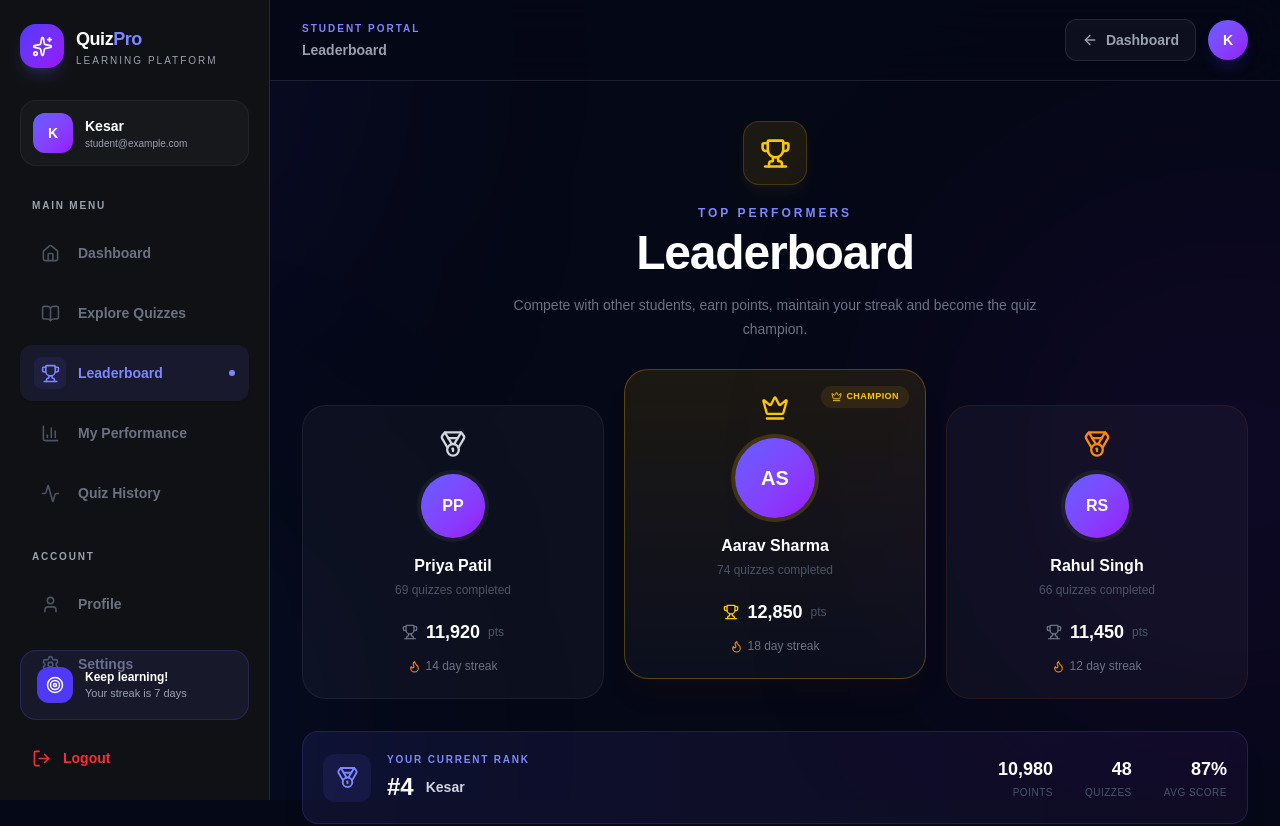
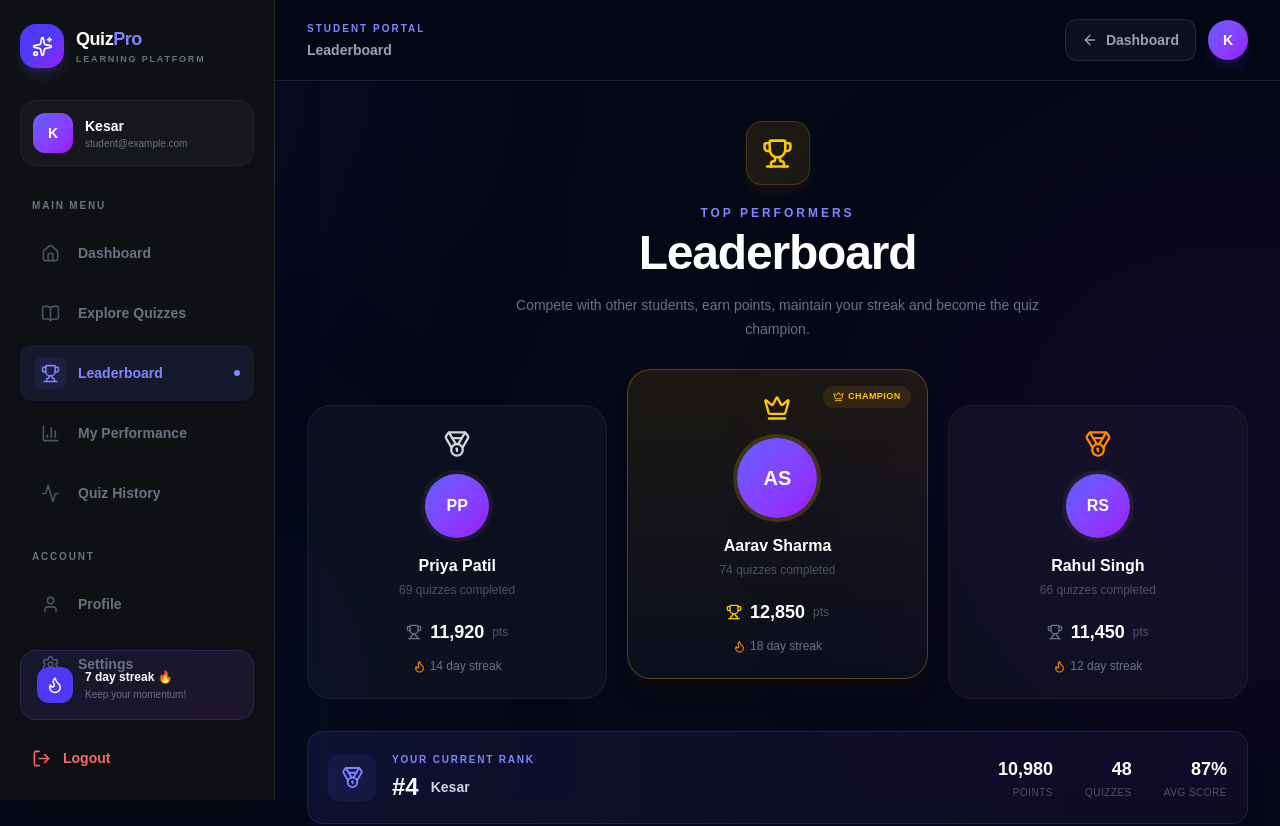
Before and after one commit to Kesarkarale/quize-platform, a Next.js app: page /leaderboard in a window 1280 px wide. Shown: the top 826 px of the page. Built offline with nearby package versions, Linux system fonts and the light colour scheme.

Commit message:
Update page.tsx

```diff
--- a/app/leaderboard/page.tsx
+++ b/app/leaderboard/page.tsx
@@ -2,29 +2,31 @@
 
 import { useEffect, useMemo, useState } from "react";
 import Link from "next/link";
+import { usePathname, useRouter } from "next/navigation";
 
 import {
   ArrowLeft,
   ArrowRight,
   Award,
+  Brain,
+  ChevronDown,
+  Flame,
+  Medal,
+  Search,
+  Trophy,
+  Zap,
+  Crown,
+  LayoutDashboard,
+  BookOpen,
   BarChart3,
-  BookOpen,
-  ChevronDown,
-  Crown,
-  Flame,
+  User,
+  LogOut,
+  Menu,
+  X,
+  Settings,
+  Activity,
+  Sparkles,
   Home,
-  LogOut,
-  Medal,
-  Menu,
-  Search,
-  Settings,
-  Sparkles,
-  Target,
-  Trophy,
-  User,
-  X,
-  Zap,
-  Activity,
 } from "lucide-react";
 
 import { motion, AnimatePresence } from "framer-motion";
@@ -45,7 +47,7 @@ type Player = {
 };
 
 /* =========================================================
-   INITIAL PLAYERS
+   DEMO PLAYERS
 ========================================================= */
 
 const initialPlayers: Player[] = [
@@ -155,10 +157,13 @@ const categories = [
 ];
 
 /* =========================================================
-   PAGE
+   MAIN PAGE
 ========================================================= */
 
 export default function LeaderboardPage() {
+  const pathname = usePathname();
+  const router = useRouter();
+
   const [players, setPlayers] =
     useState<Player[]>(initialPlayers);
 
@@ -173,32 +178,6 @@ export default function LeaderboardPage() {
 
   const [sidebarOpen, setSidebarOpen] =
     useState(false);
-
-  /* =======================================================
-     ACTIVE SIDEBAR MENU
-  ======================================================= */
-
-  const activeMenu = "Leaderboard";
-
-  /* =======================================================
-     NAVIGATION
-  ======================================================= */
-
-  const navigateTo = (href: string) => {
-    setSidebarOpen(false);
-    window.location.href = href;
-  };
-
-  /* =======================================================
-     LOGOUT
-  ======================================================= */
-
-  const handleLogout = () => {
-    localStorage.removeItem("quizResult");
-    localStorage.removeItem("leaderboardResultUpdated");
-
-    window.location.href = "/login";
-  };
 
   /* =======================================================
      PROFILE
@@ -213,7 +192,43 @@ export default function LeaderboardPage() {
     profile.name || "Student";
 
   /* =======================================================
-     UPDATE USER SCORE
+     NAVIGATION
+  ======================================================= */
+
+  const navigateTo = (href: string) => {
+    setSidebarOpen(false);
+    router.push(href);
+  };
+
+  /* =======================================================
+     LOGOUT
+  ======================================================= */
+
+  const handleLogout = () => {
+    localStorage.removeItem("quizResult");
+    localStorage.removeItem("leaderboardResultUpdated");
+
+    router.push("/login");
+  };
+
+  /* =======================================================
+     ACTIVE SIDEBAR ITEM
+
+     IMPORTANT:
+     We use pathname instead of activeMenu.
+     This removes TS2367 errors completely.
+  ======================================================= */
+
+  const isActive = (href: string) => {
+    if (href === "/student/dashboard") {
+      return pathname === href;
+    }
+
+    return pathname.startsWith(href);
+  };
+
+  /* =======================================================
+     UPDATE USER SCORE FROM QUIZ RESULT
   ======================================================= */
 
   useEffect(() => {
@@ -262,8 +277,7 @@ export default function LeaderboardPage() {
 
               points:
                 player.points +
-                (typeof result.correct ===
-                "number"
+                (typeof result.correct === "number"
                   ? result.correct * 100
                   : 0),
 
@@ -304,11 +318,14 @@ export default function LeaderboardPage() {
      SEARCH
   ======================================================= */
 
-  const filteredPlayers = useMemo(() => {
+  const filteredPlayers =
+    useMemo(() => {
       return players.filter((player) =>
         player.name
           .toLowerCase()
-        .includes(search.toLowerCase())
+          .includes(
+            search.toLowerCase()
+          )
       );
     }, [players, search]);
 
@@ -316,7 +333,8 @@ export default function LeaderboardPage() {
      TOP THREE
   ======================================================= */
 
-  const topThree = players.slice(0, 3);
+  const topThree =
+    players.slice(0, 3);
 
   /* =======================================================
      CURRENT USER
@@ -325,28 +343,28 @@ export default function LeaderboardPage() {
   const currentUser =
     players.find(
       (player) => player.current
-    ) ?? players[3];
+    ) ??
+    players[3] ??
+    players[0];
 
   return (
     <main className="min-h-screen overflow-x-hidden bg-[#050816] text-white">
 
-      {/* =====================================================
+      {/* ===================================================
           BACKGROUND
-      ===================================================== */}
+      =================================================== */}
 
       <div className="pointer-events-none fixed inset-0 overflow-hidden">
-
         <div className="absolute -left-40 -top-40 h-[450px] w-[450px] rounded-full bg-indigo-600/15 blur-[140px]" />
 
         <div className="absolute right-[-180px] top-[30%] h-[450px] w-[450px] rounded-full bg-purple-600/10 blur-[140px]" />
 
         <div className="absolute -bottom-40 -left-40 h-[450px] w-[450px] rounded-full bg-blue-600/10 blur-[140px]" />
-
-      </div>
-
-      {/* =====================================================
-          MOBILE OVERLAY
-      ===================================================== */}
+      </div>
+
+      {/* ===================================================
+          MOBILE SIDEBAR OVERLAY
+      =================================================== */}
 
       <AnimatePresence>
         {sidebarOpen && (
@@ -362,28 +380,27 @@ export default function LeaderboardPage() {
         )}
       </AnimatePresence>
 
-      {/* =====================================================
+      {/* ===================================================
           SIDEBAR
-          SAME AS STUDENT DASHBOARD
-      ===================================================== */}
+      =================================================== */}
 
       <aside
         className={`
           fixed
           left-0
           top-0
-          z-50
+          z-[100]
           h-screen
-          w-[270px]
+          w-[275px]
           border-r
-          border-gray-200
-          bg-white
+          border-white/10
+          bg-[#0e1013]
           px-5
           py-6
+          shadow-2xl
+          shadow-black/30
           transition-transform
           duration-300
-          dark:border-white/10
-          dark:bg-[#101114]
 
           ${
             sidebarOpen
@@ -409,26 +426,21 @@ export default function LeaderboardPage() {
             className="flex items-center gap-3 text-left"
           >
 
-            <div className="flex h-11 w-11 items-center justify-center rounded-2xl bg-gradient-to-br from-indigo-600 to-purple-600 text-white shadow-lg shadow-indigo-500/20">
+            <div className="flex h-11 w-11 items-center justify-center rounded-2xl bg-gradient-to-br from-indigo-600 via-indigo-600 to-purple-600 text-white shadow-lg shadow-indigo-500/20">
               <Sparkles size={21} />
             </div>
 
             <div>
-
               <h1 className="text-lg font-black tracking-tight">
-
                 Quiz
-
-                <span className="text-indigo-600 dark:text-indigo-400">
+                <span className="text-indigo-400">
                   Pro
                 </span>
-
               </h1>
 
-              <p className="text-[10px] font-medium uppercase tracking-[0.2em] text-gray-400">
+              <p className="text-[9px] font-bold uppercase tracking-[0.2em] text-gray-500">
                 Learning Platform
               </p>
-
             </div>
 
           </button>
@@ -440,7 +452,7 @@ export default function LeaderboardPage() {
             onClick={() =>
               setSidebarOpen(false)
             }
-            className="rounded-xl p-2 text-gray-500 transition hover:bg-gray-100 dark:hover:bg-white/10 lg:hidden"
+            className="rounded-xl p-2 text-gray-500 transition hover:bg-white/10 hover:text-white lg:hidden"
           >
             <X size={20} />
           </button>
@@ -448,10 +460,10 @@ export default function LeaderboardPage() {
         </div>
 
         {/* =================================================
-            USER MINI PROFILE
+            USER PROFILE
         ================================================= */}
 
-        <div className="mt-8 rounded-2xl border border-gray-100 bg-gray-50 p-3 dark:border-white/5 dark:bg-white/[0.03]">
+        <div className="mt-8 rounded-2xl border border-white/5 bg-white/[0.03] p-3">
 
           <div className="flex items-center gap-3">
 
@@ -463,14 +475,12 @@ export default function LeaderboardPage() {
 
             <div className="min-w-0">
 
-              <p className="truncate text-sm font-bold">
-                {profile?.name ||
-                  "Student"}
-              </p>
-
-              <p className="truncate text-[10px] text-gray-400">
-                {profile?.email ||
-                  "student@example.com"}
+              <p className="truncate text-sm font-bold text-white">
+                {profile.name}
+              </p>
+
+              <p className="truncate text-[10px] text-gray-500">
+                {profile.email}
               </p>
 
             </div>
@@ -485,21 +495,18 @@ export default function LeaderboardPage() {
 
         <div className="mt-8">
 
-          <p className="mb-3 px-3 text-[10px] font-black uppercase tracking-[0.18em] text-gray-400">
+          <p className="mb-3 px-3 text-[10px] font-black uppercase tracking-[0.18em] text-gray-500">
             Main Menu
           </p>
 
           <nav className="space-y-1">
-
-            {/* DASHBOARD */}
 
             <SidebarItem
               icon={<Home size={19} />}
               label="Dashboard"
-              active={
-                activeMenu ===
-                "Dashboard"
-              }
+              active={isActive(
+                "/student/dashboard"
+              )}
               onClick={() =>
                 navigateTo(
                   "/student/dashboard"
@@ -507,29 +514,21 @@ export default function LeaderboardPage() {
               }
             />
 
-            {/* EXPLORE QUIZZES */}
-
             <SidebarItem
               icon={<BookOpen size={19} />}
               label="Explore Quizzes"
-              active={
-                activeMenu ===
-                "Quizzes"
-              }
+              active={isActive("/quiz")}
               onClick={() =>
                 navigateTo("/quiz")
               }
             />
-
-            {/* LEADERBOARD */}
 
             <SidebarItem
               icon={<Trophy size={19} />}
               label="Leaderboard"
-              active={
-                activeMenu ===
-                "Leaderboard"
-              }
+              active={isActive(
+                "/leaderboard"
+              )}
               onClick={() =>
                 navigateTo(
                   "/leaderboard"
@@ -537,15 +536,12 @@ export default function LeaderboardPage() {
               }
             />
 
-            {/* PERFORMANCE */}
-
             <SidebarItem
               icon={<BarChart3 size={19} />}
               label="My Performance"
-              active={
-                activeMenu ===
-                "Performance"
-              }
+              active={isActive(
+                "/student/performance"
+              )}
               onClick={() =>
                 navigateTo(
                   "/student/performance"
@@ -553,15 +549,12 @@ export default function LeaderboardPage() {
               }
             />
 
-            {/* QUIZ HISTORY */}
-
             <SidebarItem
               icon={<Activity size={19} />}
               label="Quiz History"
-              active={
-                activeMenu ===
-                "History"
-              }
+              active={isActive(
+                "/student/history"
+              )}
               onClick={() =>
                 navigateTo(
                   "/student/history"
@@ -579,21 +572,18 @@ export default function LeaderboardPage() {
 
         <div className="mt-7">
 
-          <p className="mb-3 px-3 text-[10px] font-black uppercase tracking-[0.18em] text-gray-400">
+          <p className="mb-3 px-3 text-[10px] font-black uppercase tracking-[0.18em] text-gray-500">
             Account
           </p>
 
           <nav className="space-y-1">
-
-            {/* PROFILE */}
 
             <SidebarItem
               icon={<User size={19} />}
               label="Profile"
-              active={
-                activeMenu ===
-                "Profile"
-              }
+              active={isActive(
+                "/student/profile"
+              )}
               onClick={() =>
                 navigateTo(
                   "/student/profile"
@@ -601,15 +591,12 @@ export default function LeaderboardPage() {
               }
             />
 
-            {/* SETTINGS */}
-
             <SidebarItem
               icon={<Settings size={19} />}
               label="Settings"
-              active={
-                activeMenu ===
-                "Settings"
-              }
+              active={isActive(
+                "/student/settings"
+              )}
               onClick={() =>
                 navigateTo(
                   "/student/settings"
@@ -622,29 +609,29 @@ export default function LeaderboardPage() {
         </div>
 
         {/* =================================================
-            BOTTOM
+            SIDEBAR BOTTOM
         ================================================= */}
 
         <div className="absolute bottom-5 left-5 right-5">
 
           {/* STREAK */}
 
-          <div className="mb-4 rounded-2xl border border-indigo-100 bg-indigo-50 p-4 dark:border-indigo-500/20 dark:bg-indigo-500/10">
+          <div className="mb-4 overflow-hidden rounded-2xl border border-indigo-500/20 bg-gradient-to-br from-indigo-500/10 to-purple-500/10 p-4">
 
             <div className="flex items-center gap-3">
 
               <div className="flex h-9 w-9 items-center justify-center rounded-xl bg-indigo-600 text-white">
-                <Target size={18} />
+                <Flame size={18} />
               </div>
 
               <div>
 
-                <p className="text-xs font-bold">
-                  Keep learning!
-                </p>
-
-                <p className="text-[11px] text-gray-500 dark:text-gray-400">
-                  Your streak is 7 days
+                <p className="text-xs font-black">
+                  7 day streak 🔥
+                </p>
+
+                <p className="mt-0.5 text-[10px] text-gray-500">
+                  Keep your momentum!
                 </p>
 
               </div>
@@ -658,7 +645,7 @@ export default function LeaderboardPage() {
           <button
             type="button"
             onClick={handleLogout}
-            className="flex w-full items-center gap-3 rounded-xl px-3 py-3 text-sm font-semibold text-red-500 transition hover:bg-red-50 dark:hover:bg-red-500/10"
+            className="flex w-full items-center gap-3 rounded-xl px-3 py-3 text-sm font-semibold text-red-400 transition hover:bg-red-500/10"
           >
             <LogOut size={19} />
             Logout
@@ -668,17 +655,17 @@ export default function LeaderboardPage() {
 
       </aside>
 
-      {/* =====================================================
+      {/* ===================================================
           MAIN AREA
-      ===================================================== */}
-
-      <div className="relative z-10 lg:pl-[270px]">
-
-        {/* ===================================================
+      =================================================== */}
+
+      <div className="relative z-10 lg:pl-[275px]">
+
+        {/* =================================================
             HEADER
-        =================================================== */}
-
-        <header className="sticky top-0 z-40 border-b border-white/10 bg-[#050816]/85 backdrop-blur-xl">
+        ================================================= */}
+
+        <header className="sticky top-0 z-50 border-b border-white/10 bg-[#050816]/85 backdrop-blur-xl">
 
           <div className="mx-auto flex h-20 max-w-7xl items-center justify-between px-5 lg:px-8">
 
@@ -716,13 +703,11 @@ export default function LeaderboardPage() {
                 href="/student/dashboard"
                 className="flex items-center gap-2 rounded-xl border border-white/10 bg-white/[0.04] px-4 py-2.5 text-sm font-semibold text-gray-400 transition hover:border-white/20 hover:bg-white/[0.08] hover:text-white"
               >
-
                 <ArrowLeft size={16} />
 
                 <span className="hidden sm:block">
                   Dashboard
                 </span>
-
               </Link>
 
               <div className="flex h-10 w-10 items-center justify-center rounded-full bg-gradient-to-br from-indigo-500 to-purple-600 text-sm font-bold shadow-lg shadow-indigo-600/20">
@@ -737,9 +722,9 @@ export default function LeaderboardPage() {
 
         </header>
 
-        {/* ===================================================
+        {/* =================================================
             CONTENT
-        =================================================== */}
+        ================================================= */}
 
         <div className="mx-auto max-w-7xl px-5 py-10 lg:px-8">
 
@@ -791,6 +776,8 @@ export default function LeaderboardPage() {
 
             <div className="grid items-end gap-5 md:grid-cols-3">
 
+              {topThree.length >= 3 && (
+                <>
                   <PodiumCard
                     player={topThree[1]}
                     position={2}
@@ -809,6 +796,8 @@ export default function LeaderboardPage() {
                     position={3}
                     delay={0.3}
                   />
+                </>
+              )}
 
             </div>
 
@@ -896,6 +885,8 @@ export default function LeaderboardPage() {
 
             <div className="flex flex-col gap-4 lg:flex-row lg:items-center lg:justify-between">
 
+              {/* SEARCH */}
+
               <div className="relative w-full lg:max-w-sm">
 
                 <Search
@@ -914,6 +905,8 @@ export default function LeaderboardPage() {
                 />
 
               </div>
+
+              {/* FILTERS */}
 
               <div className="grid grid-cols-1 gap-3 sm:grid-cols-2">
 
@@ -945,7 +938,7 @@ export default function LeaderboardPage() {
 
           <section className="mt-5 overflow-hidden rounded-2xl border border-white/10 bg-white/[0.035] shadow-2xl shadow-black/10">
 
-            {/* TABLE HEADER */}
+            {/* DESKTOP HEADER */}
 
             <div className="hidden grid-cols-12 gap-4 border-b border-white/10 bg-white/[0.02] px-6 py-4 text-[10px] font-bold uppercase tracking-[0.15em] text-gray-600 md:grid">
 
@@ -975,7 +968,7 @@ export default function LeaderboardPage() {
 
             </div>
 
-            {/* EMPTY */}
+            {/* ROWS */}
 
             {filteredPlayers.length === 0 ? (
 
@@ -1026,6 +1019,8 @@ export default function LeaderboardPage() {
                     }`}
                   >
 
+                    {/* MOBILE TOP */}
+
                     <div className="flex items-center gap-4 md:contents">
 
                       {/* RANK */}
@@ -1100,19 +1095,19 @@ export default function LeaderboardPage() {
 
                     </div>
 
-                    {/* POINTS */}
+                    {/* DESKTOP POINTS */}
 
                     <div className="hidden text-center text-sm font-bold md:col-span-2 md:block">
                       {player.points.toLocaleString()}
                     </div>
 
-                    {/* QUIZZES */}
+                    {/* DESKTOP QUIZZES */}
 
                     <div className="hidden text-center text-sm text-gray-400 md:col-span-2 md:block">
                       {player.quizzes}
                     </div>
 
-                    {/* SCORE */}
+                    {/* DESKTOP SCORE */}
 
                     <div className="hidden text-center md:col-span-2 md:block">
 
@@ -1130,7 +1125,7 @@ export default function LeaderboardPage() {
 
                     </div>
 
-                    {/* STREAK */}
+                    {/* DESKTOP STREAK */}
 
                     <div className="hidden items-center justify-center gap-1 text-sm text-orange-400 md:col-span-1 md:flex">
 
@@ -1173,7 +1168,7 @@ export default function LeaderboardPage() {
           </section>
 
           {/* =================================================
-              INFO
+              INFO CARDS
           ================================================= */}
 
           <section className="mt-8 grid gap-4 sm:grid-cols-3">
@@ -1225,9 +1220,9 @@ export default function LeaderboardPage() {
                 </h2>
 
                 <p className="mx-auto mt-2 max-w-lg text-sm leading-6 text-gray-500">
-                  Take another quiz, earn more
-                  points and move one step closer
-                  to the #1 spot.
+                  Take another quiz, earn
+                  more points and move one
+                  step closer to the #1 spot.
                 </p>
 
                 <Link
@@ -1235,9 +1230,7 @@ export default function LeaderboardPage() {
                   className="mt-6 inline-flex items-center gap-2 rounded-xl bg-gradient-to-r from-indigo-600 to-purple-600 px-6 py-3.5 text-sm font-bold shadow-lg shadow-indigo-600/20 transition hover:-translate-y-0.5 hover:shadow-indigo-600/30"
                 >
                   Start New Quiz
-
                   <ArrowRight size={17} />
-
                 </Link>
 
               </div>
@@ -1276,7 +1269,7 @@ function SidebarItem({
       className={`group flex w-full items-center gap-3 rounded-xl px-3.5 py-3 text-sm font-semibold transition ${
         active
           ? "bg-indigo-500/10 text-indigo-400 shadow-sm"
-          : "text-gray-500 hover:bg-gray-100 hover:text-gray-900 dark:text-gray-500 dark:hover:bg-white/[0.04] dark:hover:text-white"
+          : "text-gray-500 hover:bg-white/[0.04] hover:text-white"
       }`}
     >
 
@@ -1284,15 +1277,13 @@ function SidebarItem({
         className={`flex h-8 w-8 items-center justify-center rounded-lg transition ${
           active
             ? "bg-indigo-500/10 text-indigo-400"
-            : "text-gray-600 group-hover:text-gray-900 dark:text-gray-600 dark:group-hover:text-gray-300"
+            : "text-gray-600 group-hover:text-gray-300"
         }`}
       >
         {icon}
       </div>
 
-      <span>
-        {label}
-      </span>
+      <span>{label}</span>
 
       {active && (
         <span className="ml-auto h-1.5 w-1.5 rounded-full bg-indigo-400" />
@@ -1340,6 +1331,8 @@ function PodiumCard({
       }`}
     >
 
+      {/* CHAMPION */}
+
       {first && (
         <div className="absolute right-4 top-4 flex items-center gap-1 rounded-full bg-yellow-500/10 px-2.5 py-1 text-[9px] font-bold uppercase tracking-wider text-yellow-400">
 
```
Lines whose indentation alone changed are shown as unchanged.
